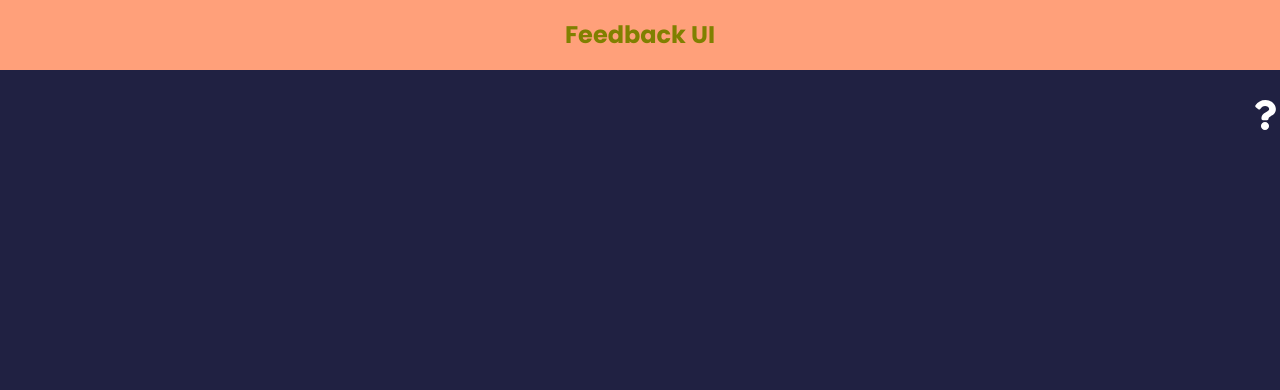
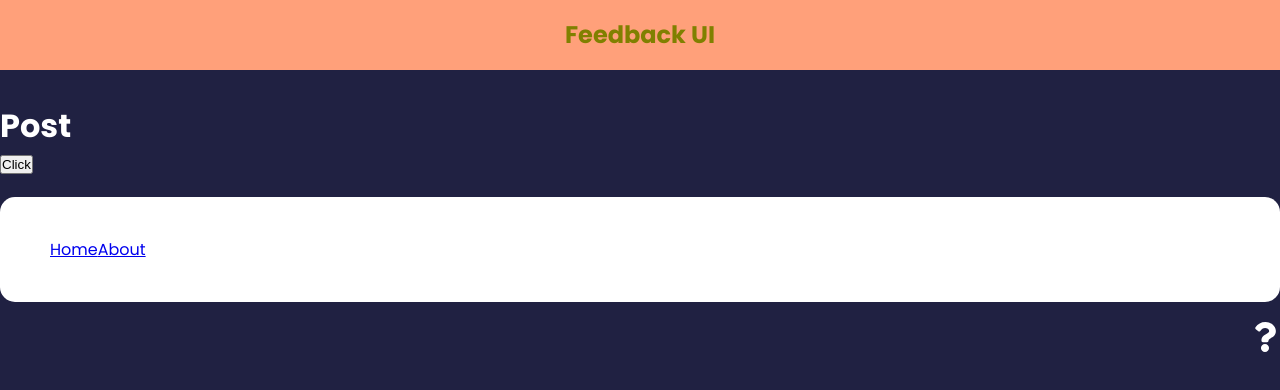
Before and after one commit to HikmatullaIbrat/Feedback-App-with-ReactJS, a React (Create React App) app: page /post in a window 1280 px wide. Before the commit this address had no page. Shown: the top 390 px of the page. Built offline with nearby package versions, Linux system fonts and the light colour scheme.

Commit message:
active link by NavLink and redirecting by navigate added

```diff
--- a/src/App.js
+++ b/src/App.js
@@ -79,12 +79,15 @@ import React from "react"
 // }
 
 
-import {BrowserRouter, Routes, Route} from 'react-router-dom'
+import {BrowserRouter, Routes, Route, NavLink} from 'react-router-dom'
+import Card from "./components/shared/card"
 import AboutPage from "./pages/AboutPage"
 import Header from "./components/Header"
 // import FeedbackItem from "./components/FeedbackItem"
 import Container from "./components/Container"
 import AboutIconLink from "./components/AboutIconLink"
+import Post from "./components/Post"
+
 function App(){
 
    return(
@@ -101,8 +104,20 @@ function App(){
             <Route path="/about" element={< AboutPage />} />
             {/* <Card>Hello World</Card> */}
 
+            {/* <Route path="/post/:id/:name" element={<Post />} /> */}
+            <Route path="/post/*" element={<Post />} />
 
         </Routes>
+        <Card>
+            <NavLink to='/' activeClassName="active">
+                Home
+            </NavLink>
+
+            <NavLink to='/about' activeClassName="active">
+                   About
+            </NavLink>
+
+        </Card>
         <AboutIconLink />
     </BrowserRouter>
    )
--- /dev/null
+++ b/src/components/Post.jsx
@@ -0,0 +1,36 @@
+// import { useParams } from "react-router-dom"
+import { Navigate, useNavigate, Routes, Route } from "react-router-dom" // is used to redirect to a page
+function Post() {
+    // const param = useParams()
+    let status_page = 404
+     status_page = 200
+
+
+    const navigate = useNavigate()
+    const onClick = () => {
+        console.log('Hello')
+        navigate('/about')
+    }
+    // if page not found in url
+    if (status_page === 404){
+        return <Navigate to='/Notfound' />
+    }
+  return (
+    // <div>Post is shown</div>
+    // <div>
+    //     {/* <h1>Post {param.id} </h1>
+    //     <p>Name: {param.name}</p> */}
+    // </div>
+
+    <div>
+        <h1>Post</h1>
+        <button onClick={onClick}>Click</button>
+        <Routes>
+            {/* if url was /post/show */}
+            <Route path="/show" element={<h1>Hello World</h1>} />
+        </Routes>
+    </div>
+  )
+}
+
+export default Post
--- a/src/index.css
+++ b/src/index.css
@@ -210,7 +210,9 @@ input:focus {
 .about p {
   margin: 10px 0;
 }
-
+.active{
+  background-color: yellow;
+}
 @media (max-width: 600px) {
   .rating li {
     margin: 10px 3px;
```
